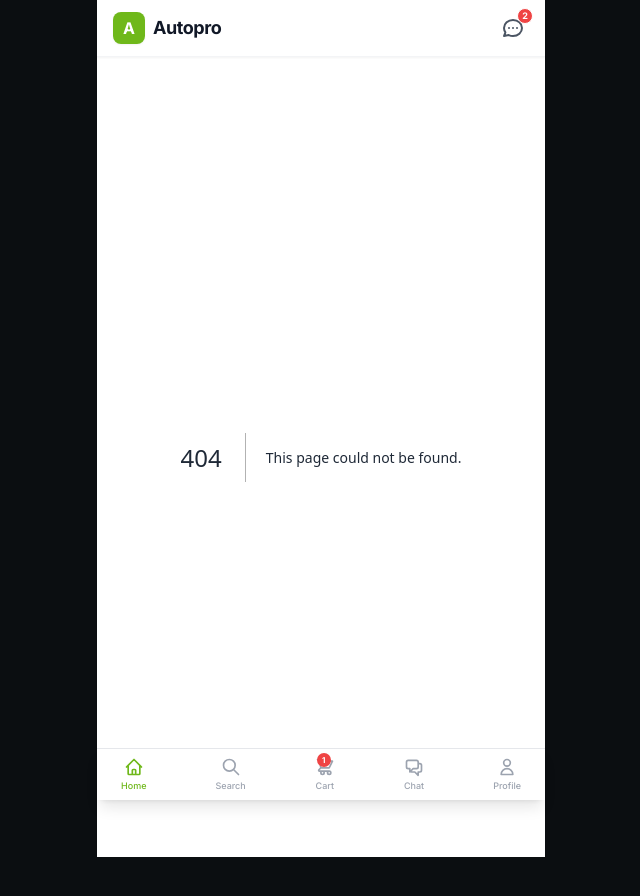
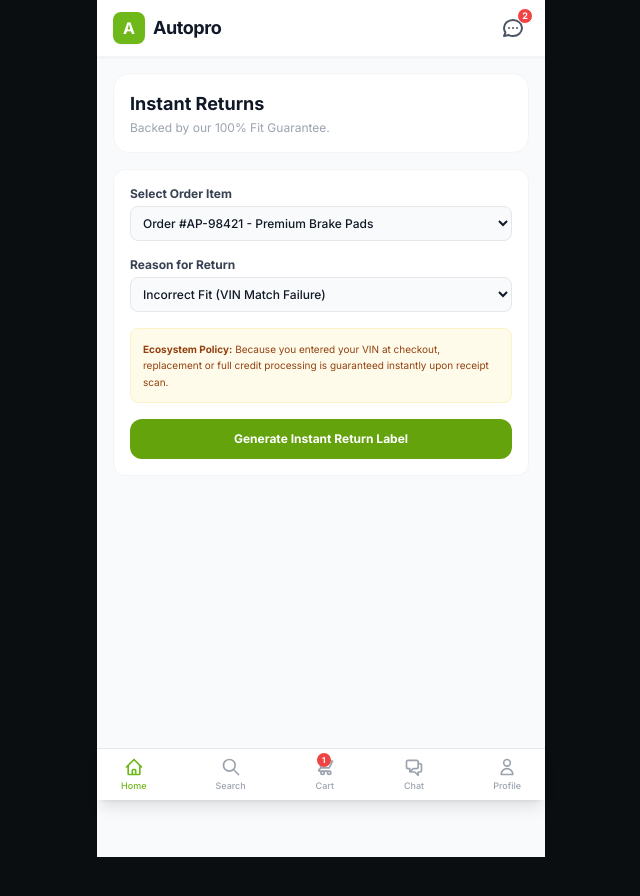
Before and after one commit to houcinhadjaissa-cyber/Autopro, a Next.js app in the folder apps/storefront/: page /returns in a window 1280 px wide. Before the commit this address had no page. Shown: the top 896 px of the page, without its empty margins (319-959 px from the left). Built offline with nearby package versions, Linux system fonts and the light colour scheme.

Commit message:
Create page.tsx

```diff
--- /dev/null
+++ b/apps/storefront/src/app/returns/page.tsx
@@ -0,0 +1,58 @@
+"use client";
+
+import React, { useState } from "react";
+
+export default function ReturnsPage() {
+  const [submitted, setSubmitted] = useState(false);
+  const [reason, setReason] = useState("Incorrect Fit (VIN Match Failure)");
+
+  return (
+    <div className="min-h-screen bg-gray-50 pb-24 px-4 pt-4">
+      <div className="bg-white rounded-2xl p-4 border border-gray-100 shadow-2xs mb-4">
+        <h1 className="text-lg font-bold text-gray-900">Instant Returns</h1>
+        <p className="text-xs text-gray-400 mt-0.5">Backed by our 100% Fit Guarantee.</p>
+      </div>
+
+      {submitted ? (
+        <div className="bg-white rounded-xl p-6 border border-gray-100 shadow-2xs text-center animate-fade-in">
+          <div className="w-12 h-12 bg-green-100 text-green-600 rounded-full flex items-center justify-center text-xl font-bold mx-auto mb-3">✓</div>
+          <h3 className="font-bold text-sm text-gray-900">Return Authorized Instantly</h3>
+          <p className="text-xs text-gray-500 mt-1">Show this authorization code at any ecosystem drop-off partner.</p>
+
+          <div className="my-4 p-4 bg-gray-50 rounded-xl border border-dashed border-gray-300">
+            <span className="block text-[10px] text-gray-400 uppercase font-bold">Smart Return Code</span>
+            <span className="text-lg font-mono font-black text-[#65a30d] tracking-wider">RET-VIN-9942</span>
+          </div>
+
+          <button onClick={() => setSubmitted(false)} className="text-xs font-bold text-gray-500 underline">File another return</button>
+        </div>
+      ) : (
+        <div className="bg-white rounded-xl p-4 border border-gray-100 shadow-2xs space-y-4">
+          <div>
+            <label className="block text-xs font-bold text-gray-700 mb-1">Select Order Item</label>
+            <select className="w-full bg-gray-50 border border-gray-200 rounded-lg p-2 text-xs font-medium text-gray-900 outline-none">
+              <option>Order #AP-98421 - Premium Brake Pads</option>
+            </select>
+          </div>
+
+          <div>
+            <label className="block text-xs font-bold text-gray-700 mb-1">Reason for Return</label>
+            <select value={reason} onChange={e => setReason(e.target.value)} className="w-full bg-gray-50 border border-gray-200 rounded-lg p-2 text-xs font-medium text-gray-900 outline-none">
+              <option>Incorrect Fit (VIN Match Failure)</option>
+              <option>Part Arrived Damaged</option>
+              <option>Ordered by Mistake</option>
+            </select>
+          </div>
+
+          <div className="bg-amber-50 border border-amber-100 rounded-lg p-3 text-[10px] text-amber-800 leading-relaxed">
+            <strong>Ecosystem Policy:</strong> Because you entered your VIN at checkout, replacement or full credit processing is guaranteed instantly upon receipt scan.
+          </div>
+
+          <button onClick={() => setSubmitted(true)} className="w-full bg-[#65a30d] text-white font-bold py-3 rounded-xl text-xs shadow-xs active:scale-95">
+            Generate Instant Return Label
+          </button>
+        </div>
+      )}
+    </div>
+  );
+}
```
